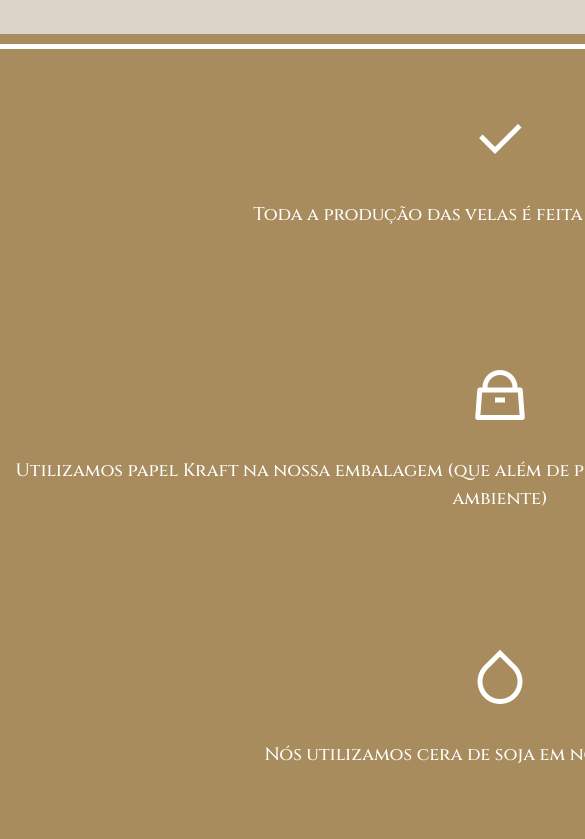
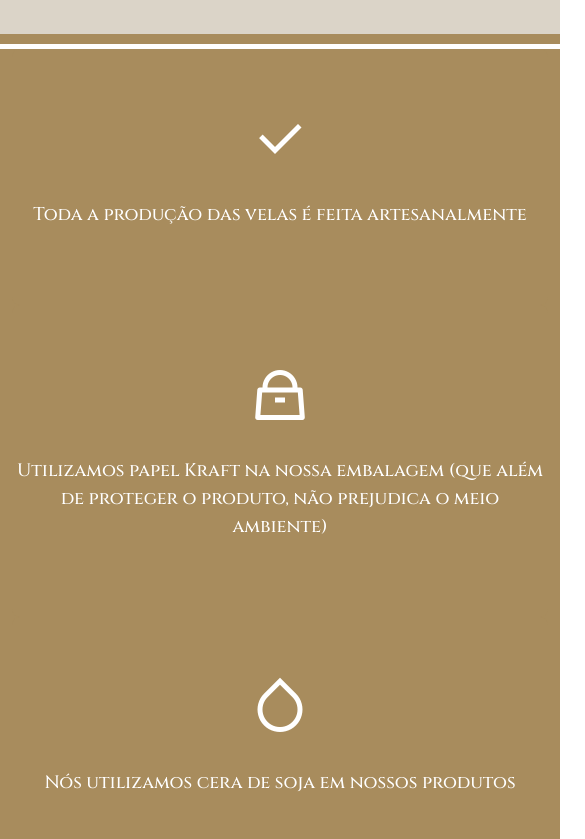
Before and after one commit to Clerijr/lumiere, a website: page index.html in a window 390 px wide. Shown: the part 694-1533 px from the top of the page, 585 px wide, since content can reach past the window. Drawn offline with Linux system fonts and the light colour scheme.

Commit message:
min-width fix mobile

```diff
--- a/assets/css/style.css
+++ b/assets/css/style.css
@@ -14,7 +14,7 @@ body, html {
   color: #444444;
   /* padding: 0;
   margin: 0; */
-  min-width: 1000px;
+  min-width: 560px;
 }
 
 a {
```
